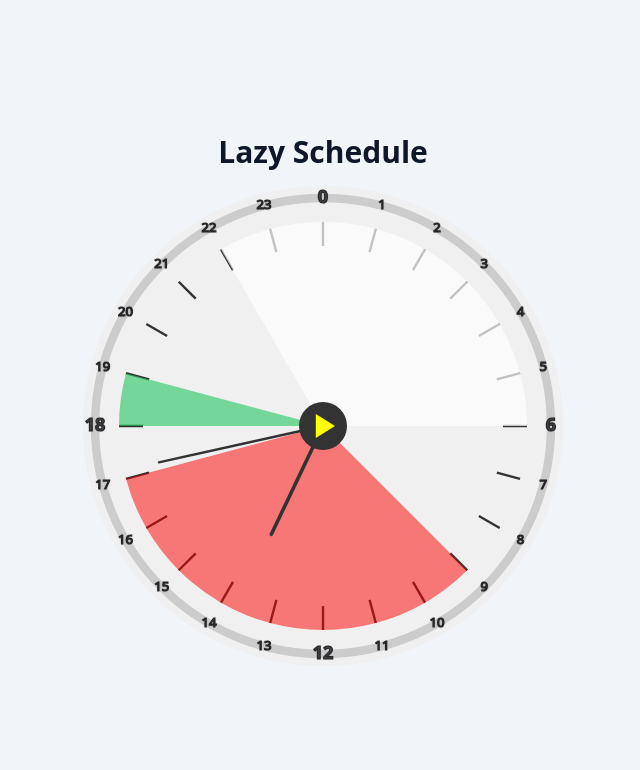
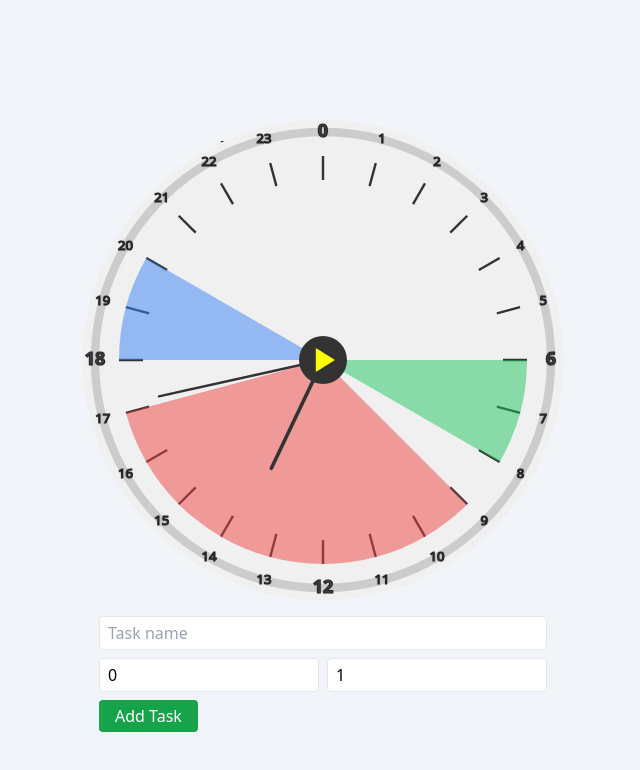
Before and after one commit to veefa/lazy-schedule-app, a React (Vite) app: page / in a window 1280 px wide. Shown: the top 770 px of the page, without its empty margins (317-957 px from the left). Built offline with nearby package versions, Linux system fonts and the light colour scheme.

Commit message:
set up the dynamic task list and rendering arcs

```diff
--- a/src/components/FaceClock.tsx
+++ b/src/components/FaceClock.tsx
@@ -40,6 +40,49 @@ const FaceClock: React.FC = () => {
     backgroundColor = "#0b1d3a"; // night
     backgroundOpacity = 0.2;
   }
+  const [tasks, setTasks] = useState([
+    {
+      id: 1,
+      name: "Morning Routine",
+      startHour: 6,
+      endHour: 8,
+      color: "#22c55e",
+    },
+    {
+      id: 2,
+      name: "Work Session",
+      startHour: 9,
+      endHour: 17,
+      color: "#ef4444",
+    },
+    {
+      id: 3,
+      name: "Evening Study",
+      startHour: 18,
+      endHour: 20,
+      color: "#3b82f6",
+    },
+  ]);
+
+const [newTask, setNewTask] = useState({
+  name: "",
+  startHour: 0,
+  endHour: 1,
+  color: "#8b5cf6", // Violet as default
+});
+
+const handleAddTask = () => {
+  if (newTask.name && newTask.startHour < newTask.endHour) {
+    setTasks((prev) => [
+      ...prev,
+      {
+        ...newTask,
+        id: prev.length + 1,
+      },
+    ]);
+    setNewTask({ name: "", startHour: 0, endHour: 1, color: "#8b5cf6" });
+  }
+};
 
   return (
     <div className="mx-auto w-full max-w-[320px] sm:max-w-[480px] md:max-w-[600px] lg:max-w-[700px] xl:max-w-[800px]">
@@ -103,33 +146,18 @@ const FaceClock: React.FC = () => {
         </g>
 
         {/* Scheduled time blocks */}
+        {tasks.map((task) => (
           <TimeBlockArc
-          startHour={22}
-          endHour={6}
+            key={task.id}
+            startHour={task.startHour}
+            endHour={task.endHour}
             radius={170}
             centerX={centerX}
             centerY={centerY}
-          color="white"
-          opacity={0.7}
-        />
-        <TimeBlockArc
-          startHour={9}
-          endHour={17}
-          radius={170}
-          centerX={centerX}
-          centerY={centerY}
-          color="red"
+            color={task.color}
             opacity={0.5}
           />
-        <TimeBlockArc
-          startHour={18}
-          endHour={19}
-          radius={170}
-          centerX={centerX}
-          centerY={centerY}
-          color="#22c55e"
-          opacity={0.6}
-        />
+        ))}
         {/* Hands */}
         <ClockHand
           angle={hourAngle}
@@ -161,6 +189,46 @@ const FaceClock: React.FC = () => {
           />
         </g>
       </svg>
+      <div className="space-y-2 mt-4 px-4">
+  <input
+    type="text"
+    placeholder="Task name"
+    className="px-2 py-1 border rounded w-full"
+    value={newTask.name}
+    onChange={(e) =>
+      setNewTask((prev) => ({ ...prev, name: e.target.value }))
+    }
+  />
+  <div className="flex gap-2">
+    <input
+      type="number"
+      placeholder="Start hour"
+      className="px-2 py-1 border rounded w-1/2"
+      value={newTask.startHour}
+      onChange={(e) =>
+        setNewTask((prev) => ({ ...prev, startHour: Number(e.target.value) }))
+      }
+      min={0}
+      max={23}
+    />
+    <input
+      type="number"
+      placeholder="End hour"
+      className="px-2 py-1 border rounded w-1/2"
+      value={newTask.endHour}
+      onChange={(e) =>
+        setNewTask((prev) => ({ ...prev, endHour: Number(e.target.value) }))
+      }
+      min={0}
+      max={23}
+    />
+  </div>
+  <button
+    onClick={handleAddTask}
+    className="bg-green-600 px-4 py-1 rounded text-white">
+    Add Task
+  </button>
+</div>
       <button className="absolute inset-0" onClick={handleStart}>
         {/* Play button (center circle with triangle) */}
         <g onClick={handleStart}>
```
Lines whose indentation alone changed are shown as unchanged.
